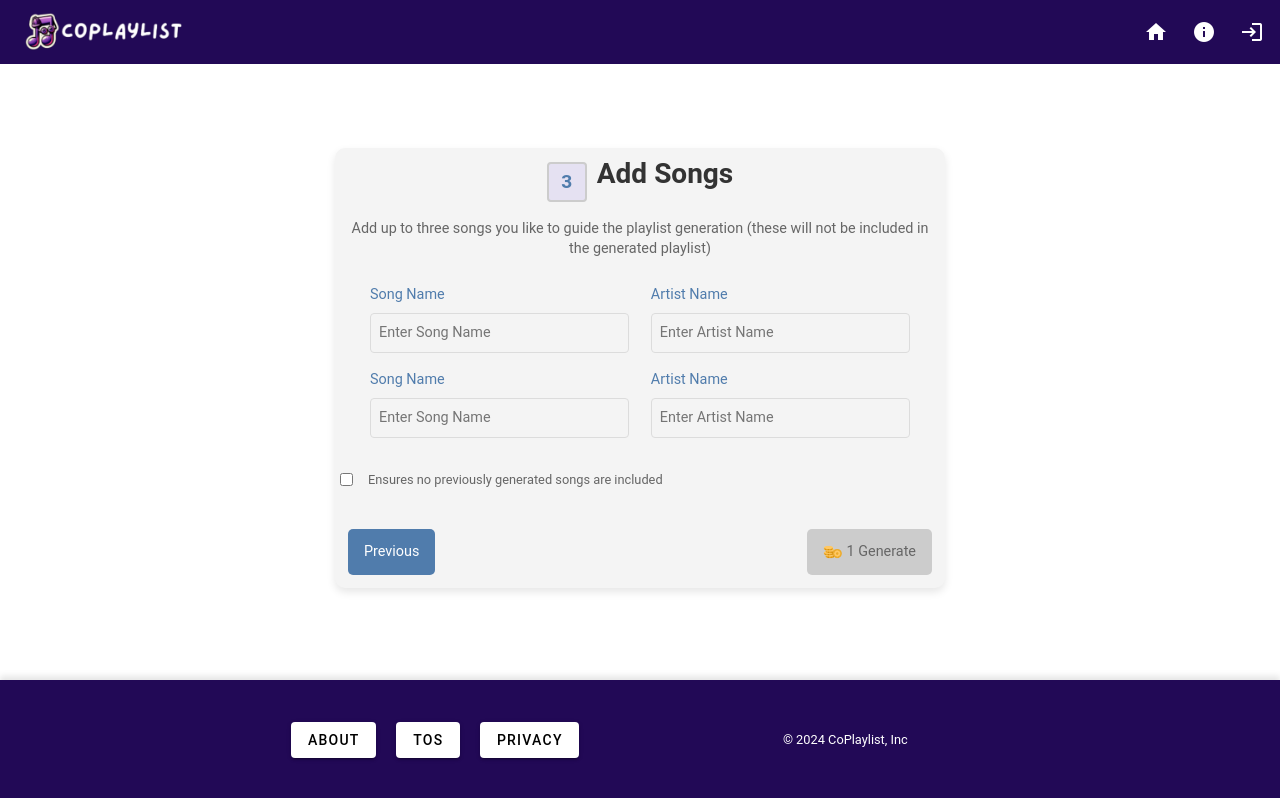
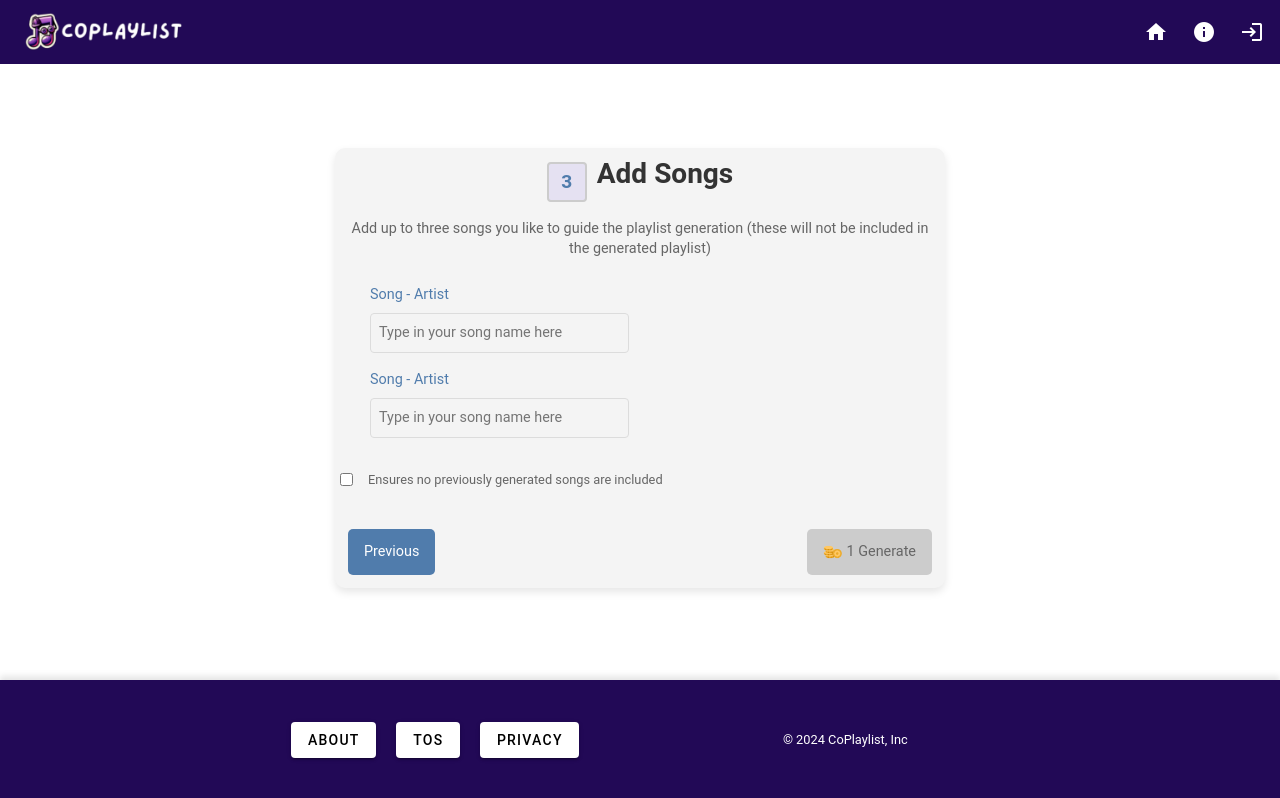
Before and after one commit to WuTangLan1/coplaylist, a Vue app: page /songs in a window 1280 px wide. Built offline with nearby package versions, Linux system fonts and the light colour scheme; no server answers.

Commit message:
changed to single input for both song and artist

```diff
--- a/src/components/inputsDir/songsContainer.vue
+++ b/src/components/inputsDir/songsContainer.vue
@@ -24,23 +24,16 @@ export default {
     });
 
     const selectedSongs = ref([
-      { name: '', artist: '', influence: 50 },
-      { name: '', artist: '', influence: 50 },
+      { songArtist: '', influence: 50 },
+      { songArtist: '', influence: 50 },
     ]);
 
-    function updateSong(index, field, value) {
-      selectedSongs.value[index][field] = value;
-      if (
-        selectedSongs.value[index].name.trim() &&
-        selectedSongs.value[index].artist.trim()
-      ) {
-        promptStore.updateSong(index, 'name', selectedSongs.value[index].name);
-        promptStore.updateSong(index, 'artist', selectedSongs.value[index].artist);
-        promptStore.updateSong(
-          index,
-          'influence',
-          selectedSongs.value[index].influence
-        );
+    function updateSong(index, value) {
+      selectedSongs.value[index].songArtist = value;
+      const parts = value.split(' - ');
+      if (parts.length === 2) {
+        promptStore.updateSong(index, 'name', parts[0].trim());
+        promptStore.updateSong(index, 'artist', parts[1].trim());
       }
     }
 
@@ -95,27 +88,14 @@ export default {
       Add up to three songs you like to guide the playlist generation (these will
       not be included in the generated playlist)
     </h3>
-    <div
-      v-for="(song, index) in selectedSongs"
-      :key="`song-${index}`"
-      class="input-group"
-    >
+    <div v-for="(song, index) in selectedSongs" :key="`song-${index}`" class="input-group">
       <div class="input-column">
-        <label :for="`song-name-${index}`">Song Name</label>
+        <label :for="`song-artist-${index}`">Song - Artist</label>
         <input
-          :id="`song-name-${index}`"
-          v-model="song.name"
-          @input="updateSong(index, 'name', $event.target.value)"
-          placeholder="Enter Song Name"
-        />
-      </div>
-      <div class="input-column">
-        <label :for="`artist-name-${index}`">Artist Name</label>
-        <input
-          :id="`artist-name-${index}`"
-          v-model="song.artist"
-          @input="updateSong(index, 'artist', $event.target.value)"
-          placeholder="Enter Artist Name"
+          :id="`song-artist-${index}`"
+          v-model="song.songArtist"
+          @input="updateSong(index, $event.target.value)"
+          placeholder="Type in your song name here"
         />
       </div>
     </div>
--- a/src/stores/usePromptStore.js
+++ b/src/stores/usePromptStore.js
@@ -20,7 +20,6 @@ export const usePromptStore = defineStore('prompt', {
     songs: [
       { name: '', artist: '', influence: 50 },
       { name: '', artist: '', influence: 50 },
-      { name: '', artist: '', influence: 50 }
     ],
     modal: {
       show: false,
@@ -75,13 +74,16 @@ export const usePromptStore = defineStore('prompt', {
         return true;
     },
     validateSongs() {
-        const isSongsValid = this.songs.filter(song => song.name.trim() !== '' && song.artist.trim() !== '').length;
-        if (isSongsValid === 0 || isSongsValid > 3) {
-            this.showModal('Please enter between 1 and 3 songs, each with a name and an artist.');
-            return false;
-        }
-        return true;
-    },
+      const isSongsValid = this.songs.filter(song => {
+          const parts = song.songArtist.split(' - ');
+          return parts.length === 2 && parts[0].trim() !== '' && parts[1].trim() !== '';
+      }).length;
+      if (isSongsValid === 0 || isSongsValid > 2) {
+          this.showModal('Please enter alreadt a single song, each formatted as "Song Name - Artist Name".');
+          return false;
+      }
+      return true;
+  },
     updateSong(index, field, value) {
       if (index >= 0 && index < this.songs.length) {
         this.songs[index][field] = value;
```
